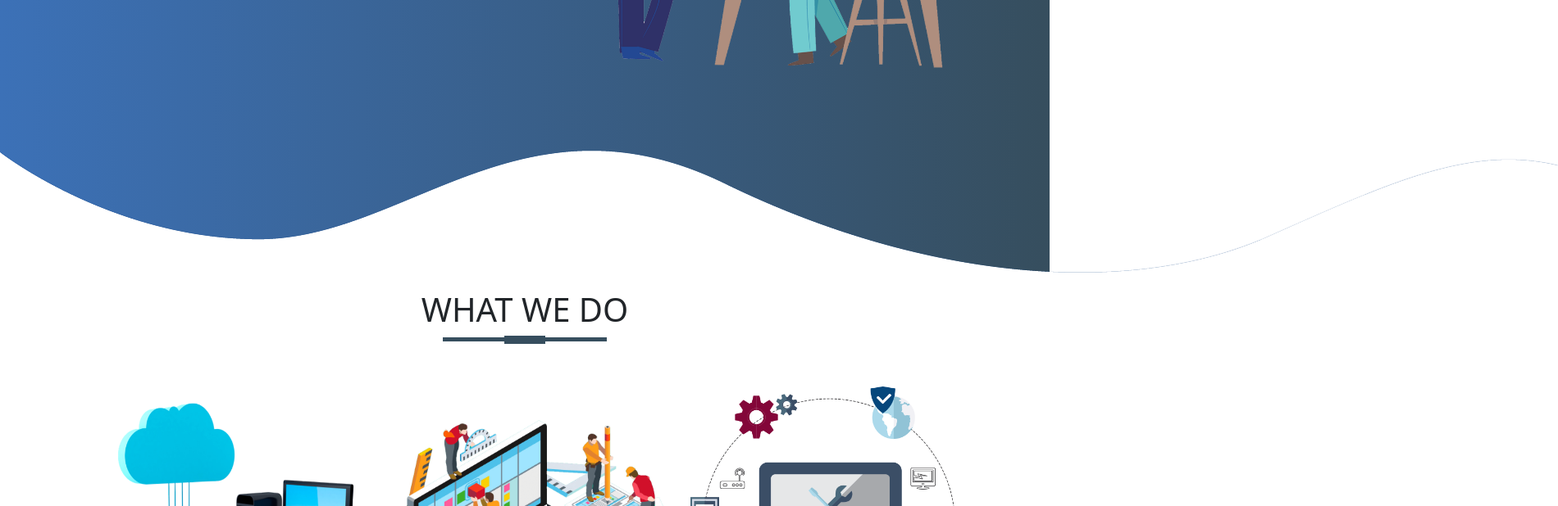
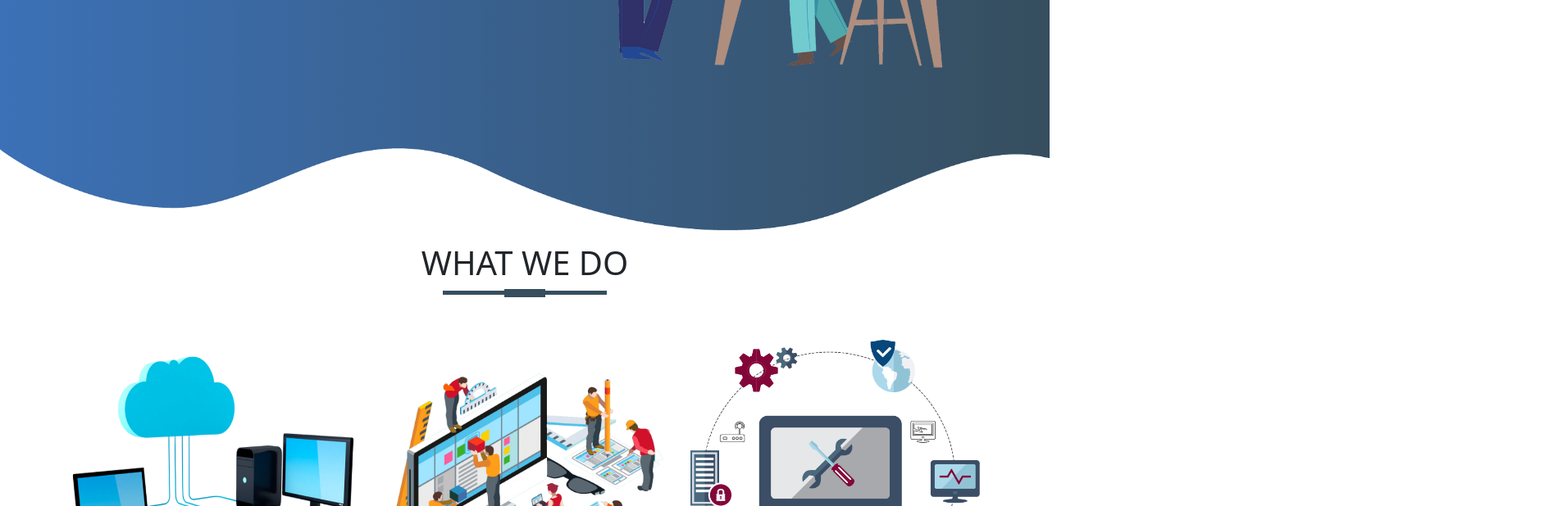
Before and after one commit to fkiarie/detechafrica, a plain HTML site: page index.html in a window 1280 px wide. Shown: the part 482-1100 px from the top of the page at 82% size, 1900 px wide, since content can reach past the window. Drawn offline with nearby package versions, Linux system fonts and the light colour scheme.

Commit message:
fix bottom image

```diff
--- a/index.html
+++ b/index.html
@@ -79,7 +79,7 @@
           </div>
         </div>
       </div>
-      <img src="images/wave1.png" class="bottom-img" alt="" />
+      <img src="images/wave1.png" class=" img-fluid bottom-img" alt="" />
     </section>
 
     <section id="services">
```
